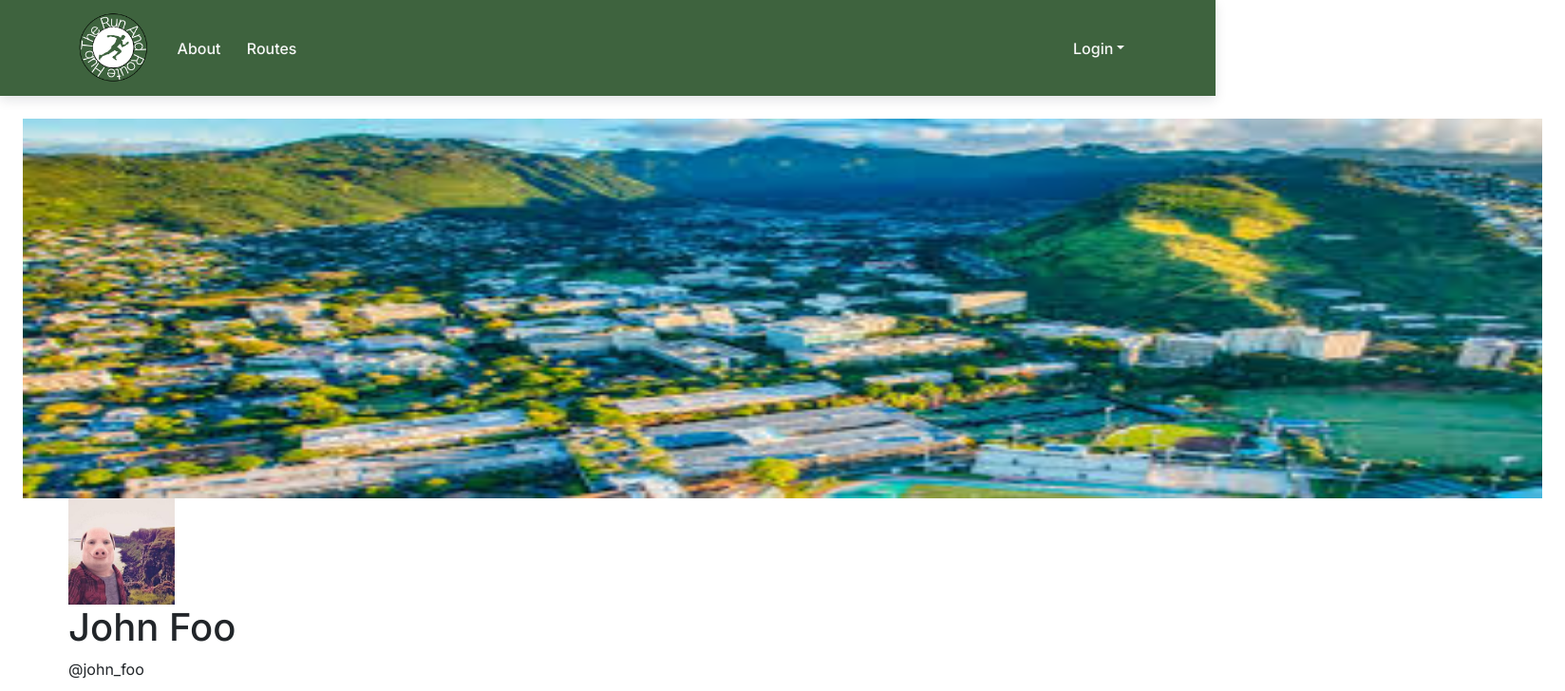
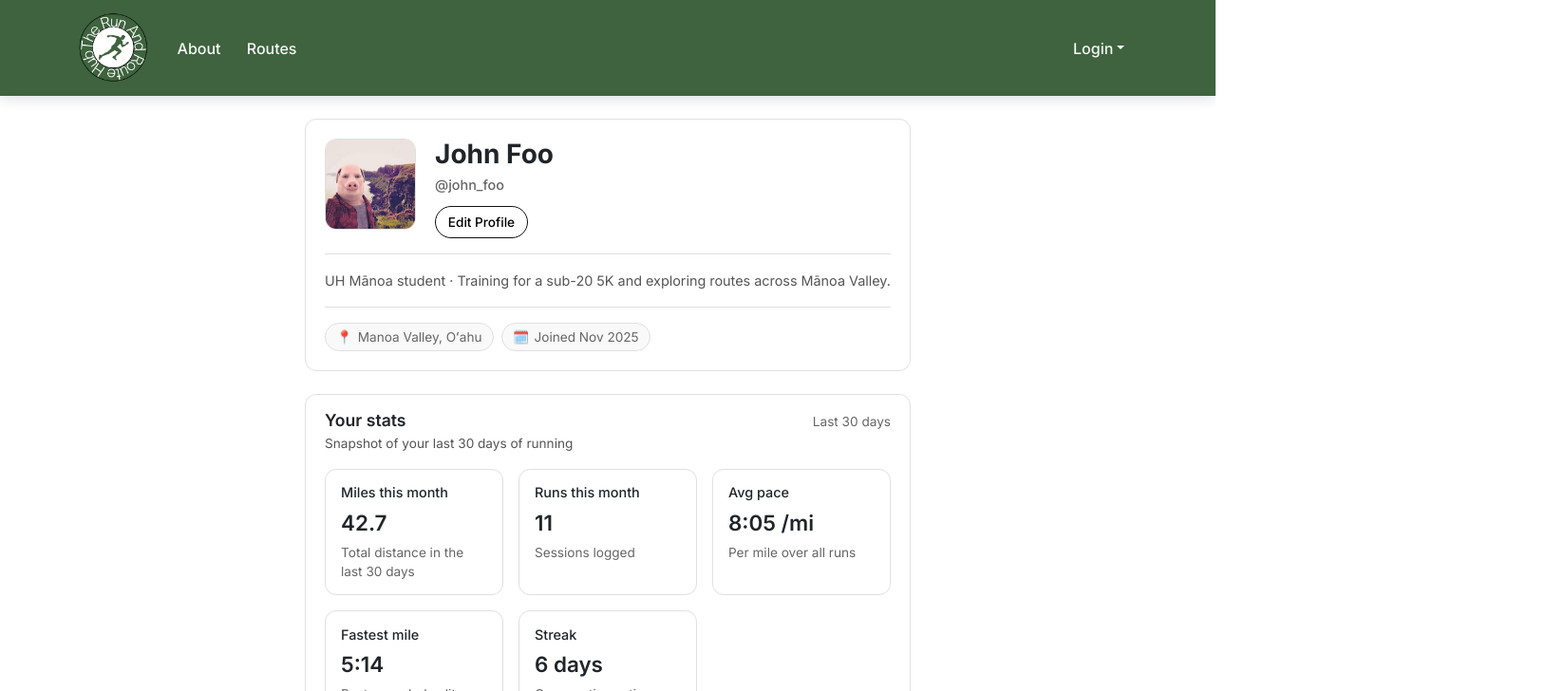
Before and after one commit to run-and-route-hub/Run-and-Route-Hub, a Next.js app: page /profile in a window 1280 px wide. Shown: the top 728 px of the page at 95% size, 1648 px wide, since content can reach past the window. Built offline with nearby package versions, Linux system fonts and the light colour scheme; no server answers.

Commit message:
fixed the formatting of Profile page
redesigned profileheader.tsx to get rid of the banner and reformat the placement of the profile pic, description, and button.

fixxed stats.overview.tsx to have better separation and bolding of the letters for a cleaner more modern look

```diff
--- a/src/app/profile/ProfileHeader.tsx
+++ b/src/app/profile/ProfileHeader.tsx
@@ -10,6 +10,7 @@ export type ProfileHeaderProps = {
   username: string;
   bio?: string;
   avatarUrl?: string;
+  // eslint-disable-next-line react/no-unused-prop-types
   bannerUrl?: string;
   location?: string;
   joinedDate?: string;
@@ -21,89 +22,167 @@ export default function ProfileHeader({
   username,
   bio = '',
   avatarUrl = '/profile/john.jpg',
-  bannerUrl = '/banner/banner.jpeg',
   location = 'UH Mānoa / Mōʻiliʻili',
   joinedDate = 'Nov 2025',
   onEdit,
 }: ProfileHeaderProps) {
   return (
-    <section className="overflow-hidden rounded-3xl bg-white shadow-md ring-1 ring-black/5">
-      {/* Banner */}
-      <div className="relative w-full overflow-hidden rounded-t-3xl">
-        <Image
-          src={bannerUrl}
-          alt="Profile banner"
-          width={1600}
-          height={400}
-          className="h-44 w-full object-cover sm:h-56"
-          priority
-        />
-        <div className="absolute inset-0 bg-gradient-to-t from-black/60 via-black/10 to-transparent" />
-      </div>
-
-      <div className="relative px-5 pb-6 sm:px-8">
-        <div className="-mt-14 flex flex-col gap-4 sm:-mt-16 sm:flex-row sm:items-end sm:gap-6">
-
-          <div className="shrink-0">
+    <section
+      style={{
+        border: '1px solid #e0e0e0',
+        borderRadius: '0.75rem',
+        padding: '1.25rem',
+        backgroundColor: '#ffffff',
+      }}
+    >
+      {/* Avatar */}
+      <div
+        style={{
+          display: 'flex',
+          alignItems: 'flex-start',
+          gap: '1.25rem',
+        }}
+      >
+        {/* Avatar */}
+        <div style={{ flexShrink: 0 }}>
           <Image
             src={avatarUrl}
             alt={`${name} avatar`}
-              width={112}
-              height={112}
-              className="h-24 w-24 sm:h-28 sm:w-28 rounded-2xl object-cover object-center ring-4 ring-white bg-white"
+            width={96}
+            height={96}
+            style={{
+              width: 96,
+              height: 96,
+              borderRadius: '0.75rem',
+              border: '1px solid #e0e0e0',
+              objectFit: 'cover',
+            }}
             priority
           />
         </div>
 
-          <div className="flex-1">
-            <div className="flex flex-col gap-3 sm:flex-row sm:items-center sm:justify-between">
+        {/* Name + button */}
+        <div
+          style={{
+            display: 'flex',
+            flexDirection: 'column',
+            gap: '0.5rem',
+            flex: 1,
+          }}
+        >
           <div>
-                <h1 className="text-2xl font-bold tracking-tight text-gray-900 sm:text-3xl">
+            <h1
+              style={{
+                fontSize: '1.75rem',
+                fontWeight: 700,
+                margin: 0,
+                marginBottom: '0.25rem',
+              }}
+            >
               {name}
             </h1>
-                <p className="text-sm font-medium text-gray-500">
+            <p
+              style={{
+                fontSize: '0.9rem',
+                fontWeight: 500,
+                color: '#666',
+                margin: 0,
+              }}
+            >
               @
               {username}
             </p>
           </div>
 
           {onEdit && (
+            <div style={{ marginTop: '0.25rem' }}>
               <button
                 type="button"
                 onClick={onEdit}
                 style={{
-                    padding: '0.3rem 0.7rem',
+                  padding: '0.35rem 0.8rem',
                   borderRadius: '999px',
                   fontSize: '0.85rem',
                   cursor: 'pointer',
+                  border: '1px solid #111',
+                  background: '#fff',
+                  fontWeight: 500,
                 }}
               >
                 Edit Profile
               </button>
+            </div>
           )}
         </div>
+      </div>
 
+      {/* Bio */}
       {bio && (
-              <p className="mt-3 text-sm leading-relaxed text-gray-700 sm:text-base">
+        <div
+          style={{
+            marginTop: '1rem',
+            paddingTop: '1rem',
+            borderTop: '1px solid #e0e0e0',
+          }}
+        >
+          <p
+            style={{
+              fontSize: '0.9rem',
+              lineHeight: 1.6,
+              color: '#555',
+              margin: 0,
+            }}
+          >
             {bio}
           </p>
+        </div>
       )}
 
-            <div className="mt-4 flex flex-wrap items-center gap-3 text-xs text-gray-600 sm:text-sm">
-              <span className="inline-flex items-center gap-1 rounded-full bg-gray-100 px-3 py-1">
-                📍
-                {' '}
-                {location}
+      {/* Meta chips */}
+      <div
+        style={{
+          marginTop: '1rem',
+          paddingTop: '1rem',
+          borderTop: '1px solid #e0e0e0',
+          display: 'flex',
+          flexWrap: 'wrap',
+          gap: '0.5rem',
+          fontSize: '0.85rem',
+          color: '#666',
+        }}
+      >
+        <span
+          style={{
+            display: 'inline-flex',
+            alignItems: 'center',
+            gap: '0.35rem',
+            borderRadius: '999px',
+            border: '1px solid #e0e0e0',
+            backgroundColor: '#f9f9f9',
+            padding: '0.25rem 0.7rem',
+          }}
+        >
+          <span aria-hidden>📍</span>
+          <span>{location}</span>
         </span>
-              <span className="inline-flex items-center gap-1 rounded-full bg-gray-100 px-3 py-1">
-                🗓️ Joined
+        <span
+          style={{
+            display: 'inline-flex',
+            alignItems: 'center',
+            gap: '0.35rem',
+            borderRadius: '999px',
+            border: '1px solid #e0e0e0',
+            backgroundColor: '#f9f9f9',
+            padding: '0.25rem 0.7rem',
+          }}
+        >
+          <span aria-hidden>🗓️</span>
+          <span>
+            Joined
             {' '}
             {joinedDate}
           </span>
-            </div>
-          </div>
-
-        </div>
+        </span>
       </div>
     </section>
   );
--- a/src/app/profile/StatsOverview.tsx
+++ b/src/app/profile/StatsOverview.tsx
@@ -9,19 +9,56 @@ export type StatsOverviewProps = {
 function StatCard({
   label,
   value,
+  helper,
 }: {
   label: string;
   value: string | number;
+  // eslint-disable-next-line react/require-default-props
+  helper?: string;
 }) {
   return (
-    <div className="relative rounded-2xl bg-white p-4 shadow-sm ring-1 ring-black/5">
-      <div className="absolute left-0 top-0 h-1 w-full rounded-t-2xl bg-gradient-to-r from-gray-900 to-gray-400" />
-      <p className="mt-1 text-xs font-semibold uppercase tracking-wide text-gray-500">
+    <div
+      style={{
+        border: '1px solid #e0e0e0',
+        borderRadius: '0.75rem',
+        padding: '0.85rem 1rem',
+        backgroundColor: '#ffffff',
+      }}
+    >
+      {/* Label */}
+      <p
+        style={{
+          fontSize: '0.9rem',
+          fontWeight: 500,
+          marginBottom: 4,
+        }}
+      >
         {label}
       </p>
-      <p className="mt-2 text-2xl font-bold text-gray-900">
+
+      {/* Value */}
+      <p
+        style={{
+          fontSize: '1.4rem',
+          fontWeight: 600,
+          marginBottom: helper ? 4 : 0,
+        }}
+      >
         {value}
       </p>
+
+      {/* Helper */}
+      {helper && (
+        <p
+          style={{
+            fontSize: '0.85rem',
+            color: '#666',
+            margin: 0,
+          }}
+        >
+          {helper}
+        </p>
+      )}
     </div>
   );
 }
@@ -34,26 +71,37 @@ export default function StatsOverview({
   streakDays,
 }: StatsOverviewProps) {
   return (
-    <section className="grid grid-cols-2 gap-3 sm:grid-cols-3 lg:grid-cols-5">
+    <section
+      style={{
+        display: 'grid',
+        gap: '1rem',
+        gridTemplateColumns: 'repeat(auto-fit, minmax(180px, 1fr))',
+      }}
+    >
       <StatCard
         label="Miles this month"
         value={totalMilesMonth.toFixed(1)}
+        helper="Total distance in the last 30 days"
       />
       <StatCard
         label="Runs this month"
         value={totalRunsMonth}
+        helper="Sessions logged"
       />
       <StatCard
         label="Avg pace"
         value={avgPace}
+        helper="Per mile over all runs"
       />
       <StatCard
-        label="Fastest Mile"
+        label="Fastest mile"
         value={fastestMile}
+        helper="Best recorded split"
       />
       <StatCard
         label="Streak"
         value={`${streakDays} days`}
+        helper="Consecutive active days"
       />
     </section>
   );
--- a/src/app/profile/page.tsx
+++ b/src/app/profile/page.tsx
@@ -7,9 +7,8 @@ export default function ProfilePage() {
   const user = {
     name: 'John Foo',
     username: 'john_foo',
-    bio: 'UH Mānoa student | Athletic freak | 67 glizzy destroyer',
+    bio: 'UH Mānoa student · Training for a sub-20 5K and exploring routes across Mānoa Valley.',
     avatarUrl: '/profile/john.jpg',
-    bannerUrl: '/banner/banner.jpeg',
     location: 'Manoa Valley, Oʻahu',
     joinedDate: 'Nov 2025',
   };
@@ -23,19 +22,46 @@ export default function ProfilePage() {
   };
 
   return (
-    <main className="mx-auto w-full max-w-5xl space-y-8 px-4 py-8 sm:px-6">
+    <main style={{ padding: '1.5rem', maxWidth: 1000, margin: '0 auto' }}>
+      {/* Profile header */}
       <ProfileHeader {...user} onEdit={() => console.log('edit')} />
 
-      <section className="space-y-3">
-        <div className="flex items-end justify-between">
-          <h2 className="text-xl font-bold text-gray-900 sm:text-2xl">
-            Your Stats
-          </h2>
-          <p className="text-xs text-gray-500 sm:text-sm">
+      {/* Stats section */}
+      <section
+        style={{
+          border: '1px solid #e0e0e0',
+          borderRadius: '0.75rem',
+          padding: '1rem 1.25rem',
+          marginTop: '1.5rem',
+          backgroundColor: '#ffffff',
+        }}
+      >
+        <div
+          style={{
+            display: 'flex',
+            justifyContent: 'space-between',
+            marginBottom: '0.75rem',
+            alignItems: 'baseline',
+            flexWrap: 'wrap',
+            gap: '0.5rem',
+          }}
+        >
+          <div>
+            <h2 style={{ fontSize: '1.1rem', fontWeight: 600, margin: 0 }}>
+              Your stats
+            </h2>
+            <p style={{ fontSize: '0.85rem', color: '#555', margin: '0.25rem 0 0 0' }}>
+              Snapshot of your last 30 days of running
+            </p>
+          </div>
+          <span style={{ fontSize: '0.85rem', color: '#666' }}>
             Last 30 days
-          </p>
+          </span>
         </div>
-        <StatsOverview {...stats} />
+
+        <div style={{ marginTop: '1rem' }}>
+          <StatsOverview {...stats} />
+        </div>
       </section>
     </main>
   );
```
Lines whose indentation alone changed are shown as unchanged.
